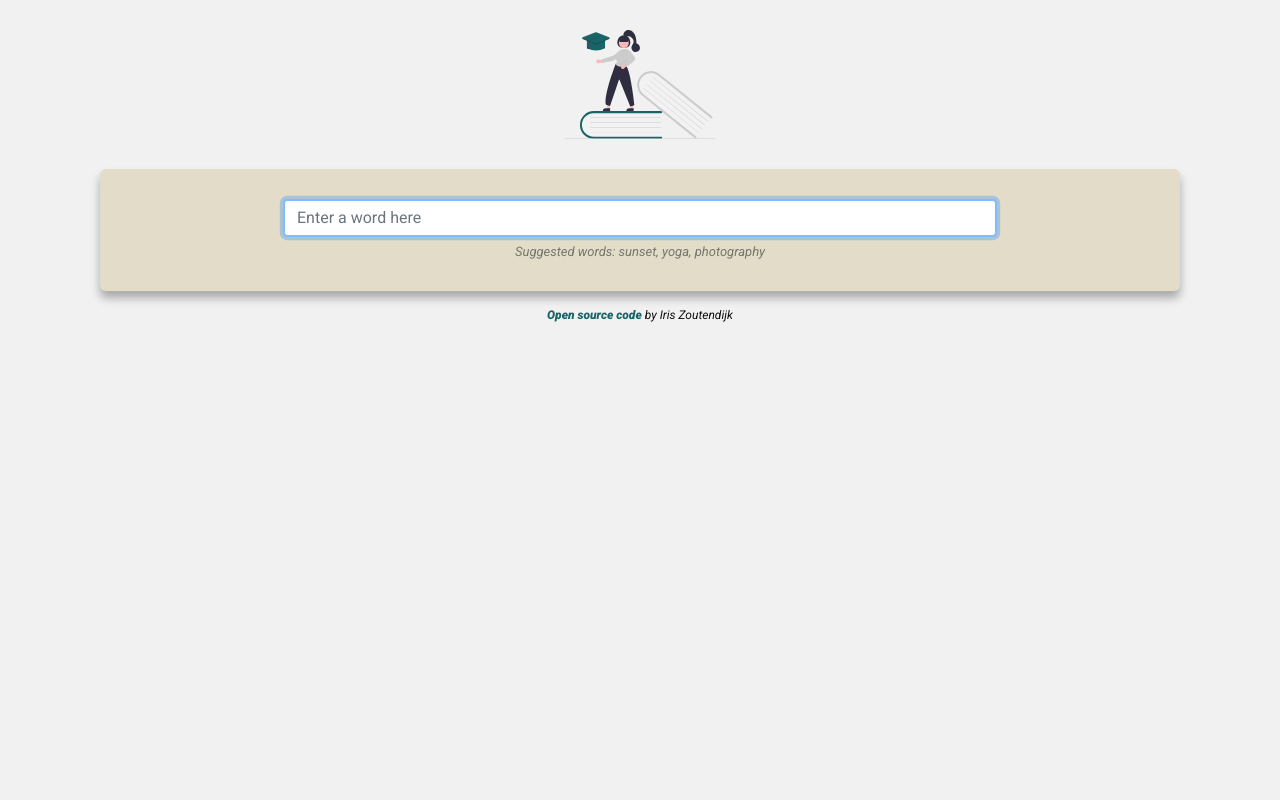
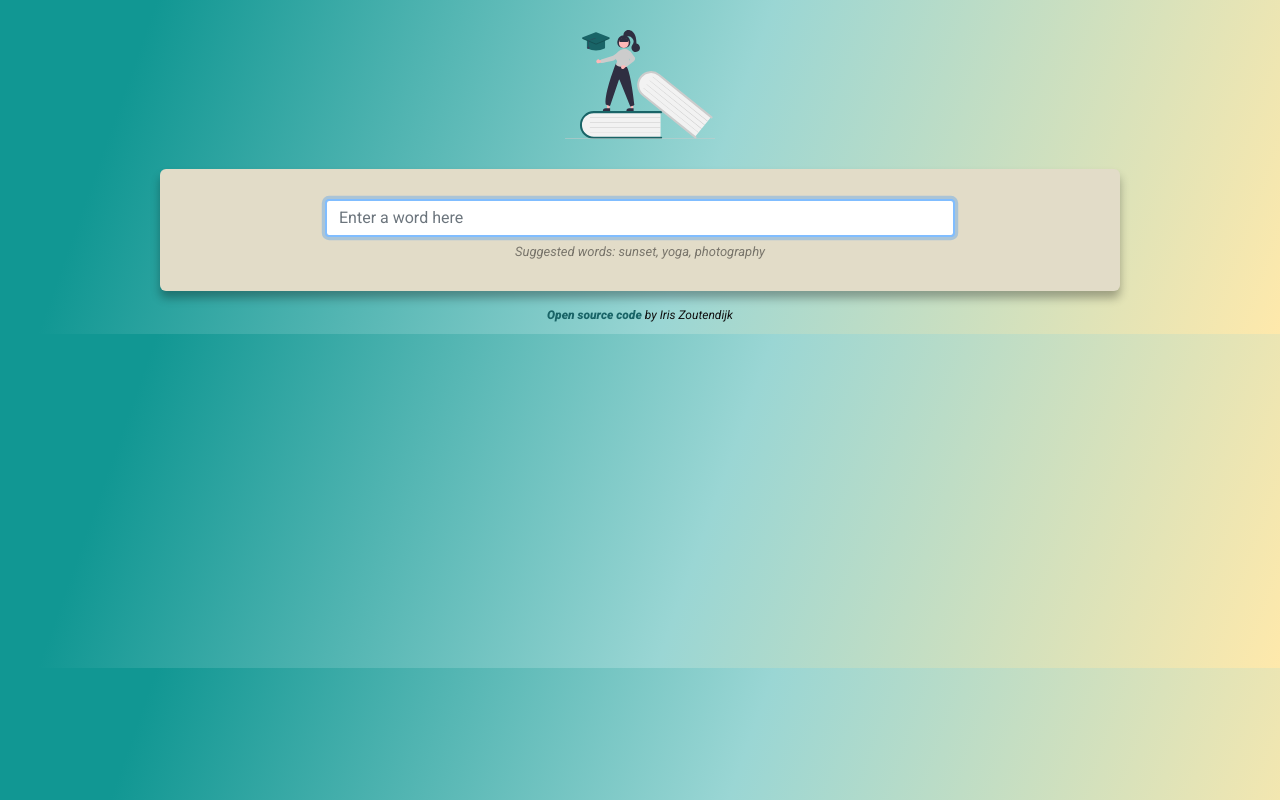
Before and after one commit to izoutendijk/dictionary-react-app, a React (Create React App) app: page / in a window 1280 px wide. Built offline with nearby package versions, Linux system fonts and the light colour scheme; no server answers.

Commit message:
Update CSS background

```diff
--- a/src/Dictionary.css
+++ b/src/Dictionary.css
@@ -2,7 +2,8 @@
   background-color: var(--elements-bg-color);
   border-radius: 6px;
   box-shadow: 0px 7px 10px rgb(0 0 0 / 30%);
-  margin: 15px;
+  margin: 15px auto;
+  max-width: 960px;
   padding: 30px;
 }
 
--- a/src/Photos.js
+++ b/src/Photos.js
@@ -3,7 +3,6 @@
 
 export default function Photos(props) {
   if (props.photos) {
-    console.log(props.photos);
     return (
       <section className="Photos">
         <div className="row">
--- a/src/index.css
+++ b/src/index.css
@@ -1,12 +1,18 @@
 :root {
-  --main-bg-color: #F1F1F1;
-  --elements-bg-color: #E2DCC8;
+  --main-bg-color: #f1f1f1;
+  --elements-bg-color: #e2dcc8;
   --links-color: #196467;
-  --text-color: #100F0F;
+  --text-color: #100f0f;
 }
 
 body {
   font-family: "Roboto", sans-serif;
   color: var(--text-color);
-  background-color: var(--main-bg-color);
+  /* background-color: var(--main-bg-color); */
+  background: linear-gradient(
+    109.6deg,
+    rgb(17, 151, 147) 11.2%,
+    rgb(154, 214, 212) 55.4%,
+    rgb(255, 233, 171) 100.2%
+  );
 }
```
